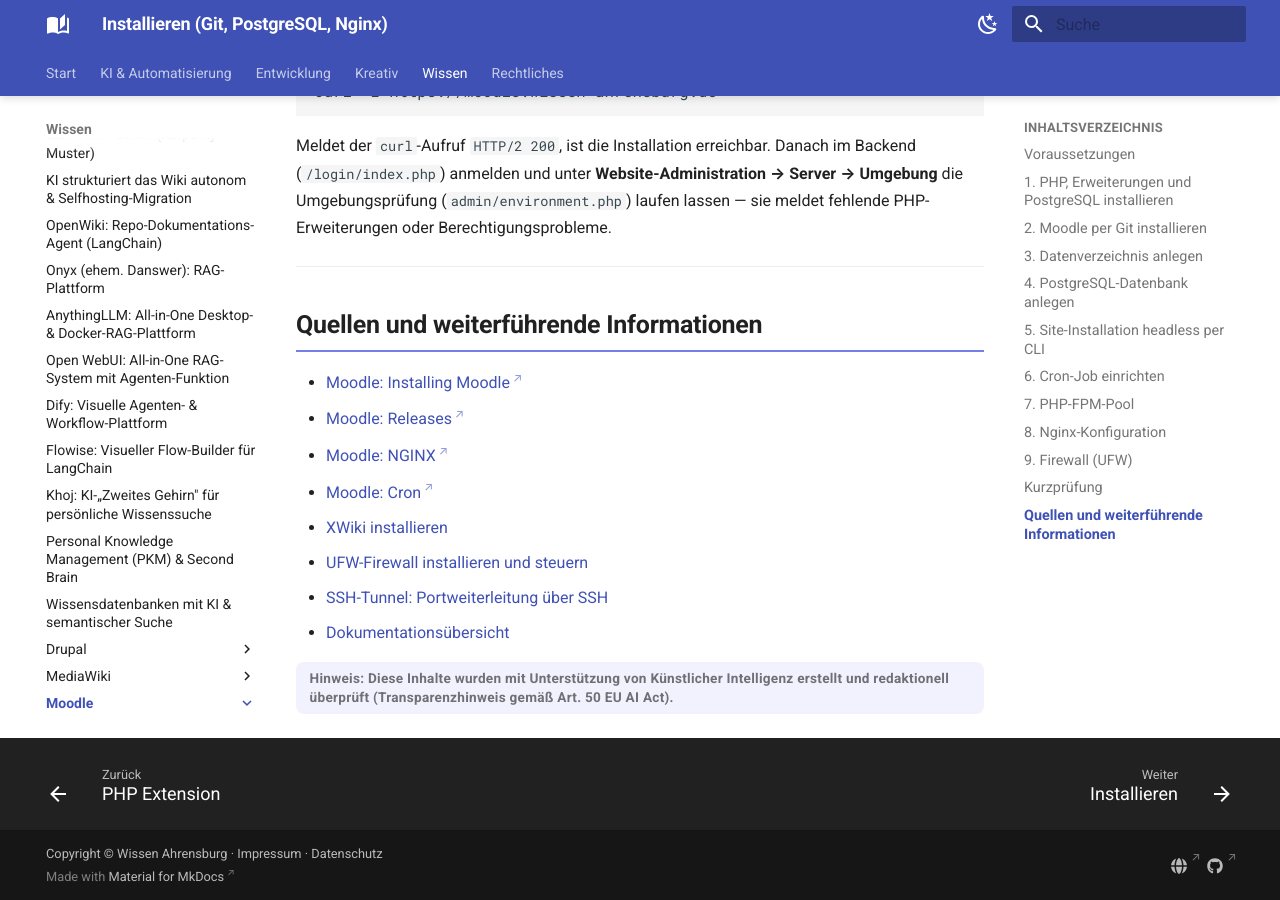
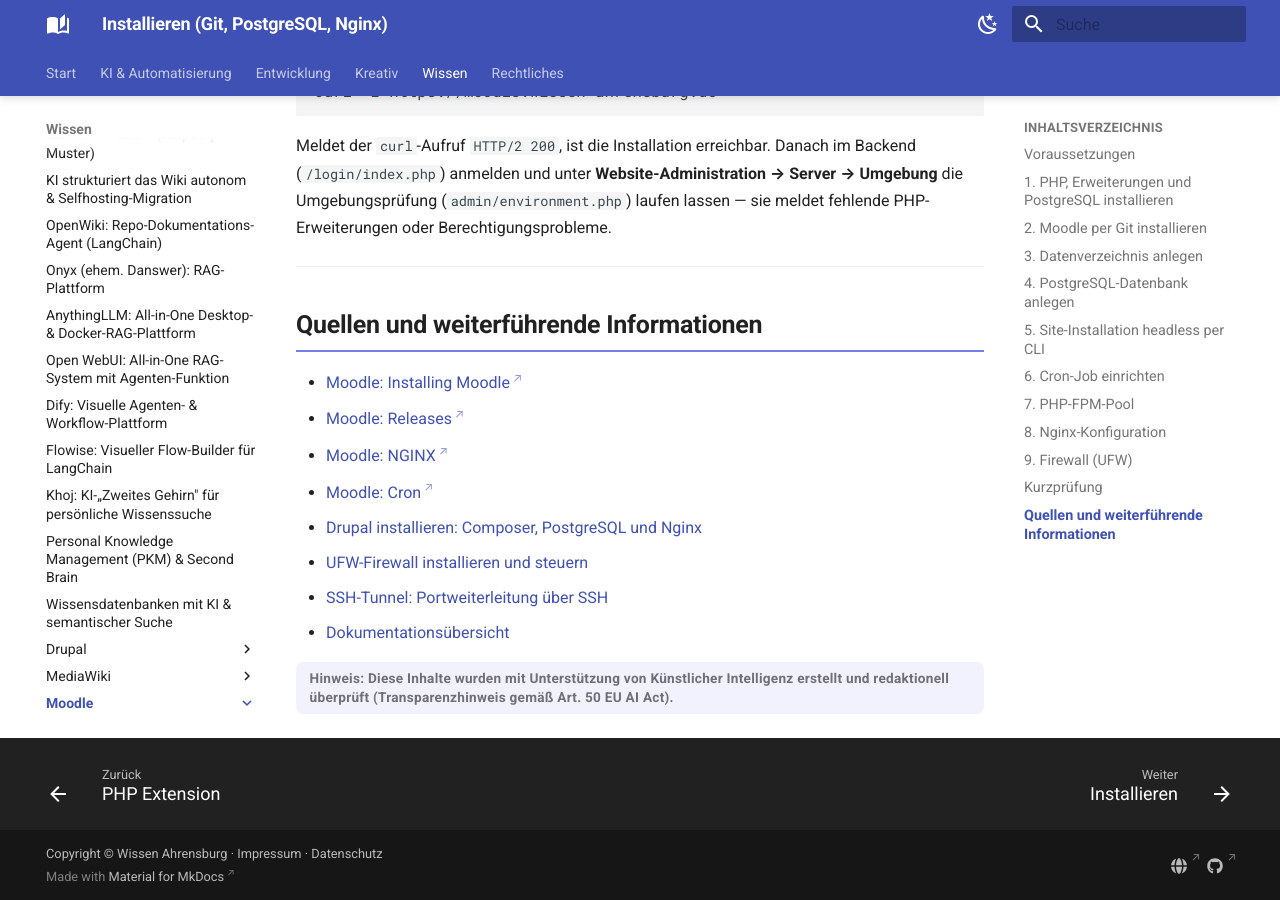
Before and after one commit to thorstenkloehn/dokument, an MkDocs documentation site: the page built from docs/wissen/dokumentation/moodle/installieren.md, in a window 1280 px wide and 900 px high, scrolled down 6733 px. Built offline with MkDocs 1.6.1 and Material for MkDocs 9.7.7, drawn with Linux system fonts in a browser that asks for light colours; some of the changed text lies outside the part shown.

Commit message:
docs: Vergleichsmuster im Moodle-Artikel auf Drupal korrigieren
Ultrareview auf PR #18: Einleitung und Quellen verwiesen fälschlich
auf XWiki (Tomcat/Java) als "gleiches Muster" — Moodles Stack
(Git-Checkout, PHP-FPM, PostgreSQL, Nginx) entspricht tatsächlich
dem Drupal-Muster, wie der bereits aktualisierte MediaWiki-Artikel
korrekt gruppiert.

Co-Authored-By: Claude Sonnet 5 <noreply@anthropic.com>
Claude-Session: https://claude.ai/code/session_01Ei7DcHp1tsCMWuUKSY2MEj

```diff
--- a/docs/wissen/dokumentation/moodle/installieren.md
+++ b/docs/wissen/dokumentation/moodle/installieren.md
@@ -1,6 +1,6 @@
 # Moodle installieren: Git, PostgreSQL und Nginx
 
-Diese Anleitung richtet **Moodle** produktiv auf einem eigenen Server ein — per **Git-Checkout** (offizieller Installationsweg für Moodle, kein apt-Paket), mit **PostgreSQL** als Datenbank und **Nginx** als Reverse Proxy über PHP-FPM. Sie folgt demselben Muster wie die [XWiki-Installation](../xwiki/installieren.md) in diesem Wiki.
+Diese Anleitung richtet **Moodle** produktiv auf einem eigenen Server ein — per **Git-Checkout** (offizieller Installationsweg für Moodle, kein apt-Paket), mit **PostgreSQL** als Datenbank und **Nginx** als Reverse Proxy über PHP-FPM. Sie folgt demselben Muster wie die [Drupal-Installation](../drupal/installieren.md) in diesem Wiki.
 
 !!! warning "Achtung"
     Die unterstützten PHP- und PostgreSQL-Versionen sowie der aktuell empfohlene Stable-/LTS-Zweig ändern sich mit jedem Moodle-Release. Vor einer Neuinstallation immer die aktuellen [Moodle-Releases](https://moodledev.io/general/releases) prüfen. Diese Anleitung geht von **PHP 8.3** und **PostgreSQL 14+** aus.
@@ -237,7 +237,7 @@ Meldet der `curl`-Aufruf `HTTP/2 200`, ist die Installation erreichbar. Danach i
 - [Moodle: Releases](https://moodledev.io/general/releases)
 - [Moodle: NGINX](https://docs.moodle.org/en/NGINX)
 - [Moodle: Cron](https://docs.moodle.org/en/Cron)
-- [XWiki installieren](../xwiki/installieren.md)
+- [Drupal installieren: Composer, PostgreSQL und Nginx](../drupal/installieren.md)
 - [UFW-Firewall installieren und steuern](../../../entwicklung/infrastruktur/ufw-firewall.md)
 - [SSH-Tunnel: Portweiterleitung über SSH](../../../entwicklung/infrastruktur/ssh-tunnel.md)
 - [Dokumentationsübersicht](../index.md)
```
